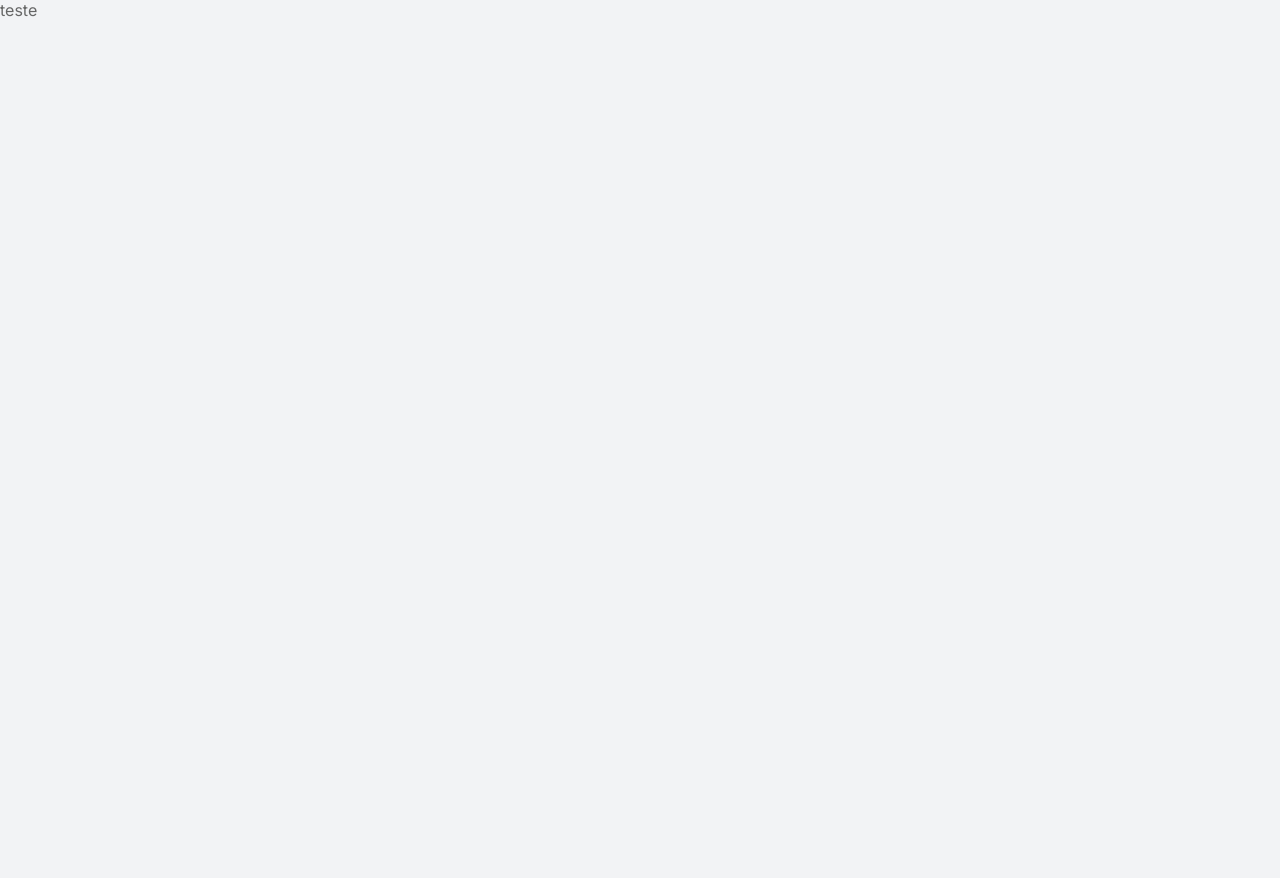
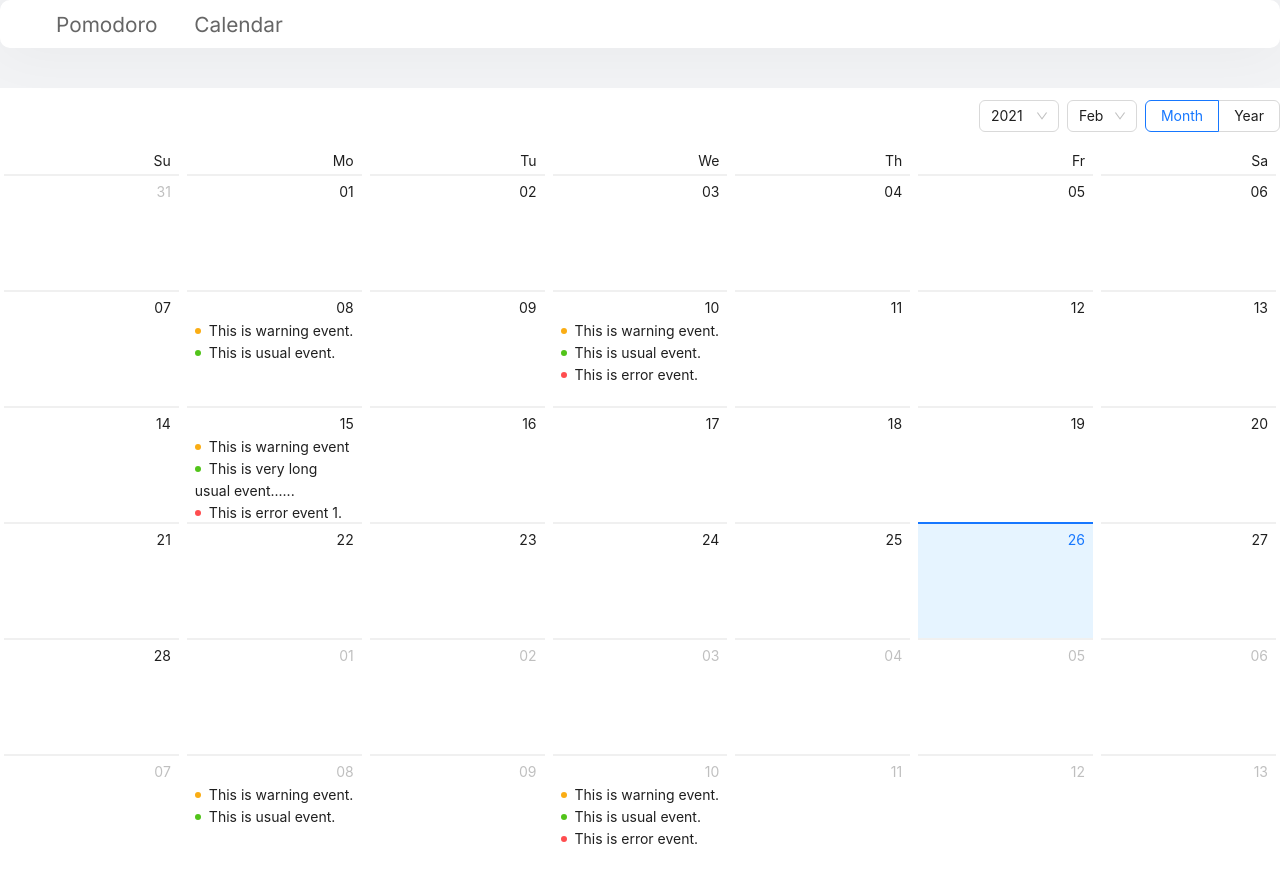
Before and after one commit to israelcarlos01/moveIt, a Next.js app: page /calendar in a window 1280 px wide. Before the commit the page ends 800 px from the top, so only its background shows below. Built offline with nearby package versions, Linux system fonts and the light colour scheme.

Commit message:
feat: add calendar

```diff
--- a/package.json
+++ b/package.json
@@ -10,6 +10,8 @@
     "prestart": "nvm use 16.20.2"
   },
   "dependencies": {
+    "antd": "^5.15.4",
+    "dayjs": "^1.11.10",
     "js-cookie": "^2.2.1",
     "next": "10.0.7",
     "nextjs-routes": "^2.1.0",
--- a/src/components/ExperienceBar.tsx
+++ b/src/components/ExperienceBar.tsx
@@ -10,7 +10,7 @@ export function ExperienceBar() {
 
     return(
         <header className={styles.experienceBar}>
-            <span>0 px</span>
+            <span>0 xp</span>
             <div>
                 <div style={{ width: `${percentToNextLevel}%` }}/>
 
@@ -18,7 +18,7 @@ export function ExperienceBar() {
                     {currentExperience} xp
                 </span>
             </div>
-            <span>{experienceToNextLevel} px</span>
+            <span>{experienceToNextLevel} xp</span>
         </header>
     );
 }
--- a/src/components/Menu.tsx
+++ b/src/components/Menu.tsx
@@ -1,11 +1,23 @@
 import styles from '../styles/components/Menu.module.css';
+import { useRouter } from 'next/router';
 
 export function Menu() {
+    const router = useRouter();
+
+    const handleCalendarClick = () => {
+        router.push('/calendar');
+    };
+
+    const handleHomeClick = () => {
+        router.push('/');
+    };
+
+
     return(
         <div className={styles.menu}>
             <div>
-                <button>Pomodoro</button>
-                <button>Calendar</button>
+                <button onClick={handleHomeClick}>Pomodoro</button>
+                <button onClick={handleCalendarClick}>Calendar</button>
             </div>
         </div>
     );
--- a/src/pages/_app.tsx
+++ b/src/pages/_app.tsx
@@ -1,8 +1,12 @@
+import { Menu } from '../components/Menu';
 import '../styles/global.css';
 
 function MyApp({ Component, pageProps }) {
   return (
-    <Component {...pageProps} />
+    <>
+      <Menu />
+      <Component {...pageProps} />
+    </>
   )
 }
 
--- a/src/pages/calendar.tsx
+++ b/src/pages/calendar.tsx
@@ -1,7 +1,122 @@
+import { useState } from 'react';
+import { Badge, Calendar as CalendarAnt } from 'antd';
+import dayjs from 'dayjs';
+import styles from '../styles/pages/Calendar.module.css';
+
+
+const getListData = (value) => {
+  let listData;
+  switch (value.date()) {
+    case 8:
+      listData = [
+        {
+          type: 'warning',
+          content: 'This is warning event.',
+        },
+        {
+          type: 'success',
+          content: 'This is usual event.',
+        },
+      ];
+      break;
+    case 10:
+      listData = [
+        {
+          type: 'warning',
+          content: 'This is warning event.',
+        },
+        {
+          type: 'success',
+          content: 'This is usual event.',
+        },
+        {
+          type: 'error',
+          content: 'This is error event.',
+        },
+      ];
+      break;
+    case 15:
+      listData = [
+        {
+          type: 'warning',
+          content: 'This is warning event',
+        },
+        {
+          type: 'success',
+          content: 'This is very long usual event......',
+        },
+        {
+          type: 'error',
+          content: 'This is error event 1.',
+        },
+        {
+          type: 'error',
+          content: 'This is error event 2.',
+        },
+        {
+          type: 'error',
+          content: 'This is error event 3.',
+        },
+        {
+          type: 'error',
+          content: 'This is error event 4.',
+        },
+      ];
+      break;
+    default:
+  }
+  return listData || [];
+};
+const getMonthData = (value) => {
+  if (value.month() === 8) {
+    return 1394;
+  }
+};
 export default function Calendar() {
+
+    const [value, setValue] = useState(() => dayjs('2017-01-25'));
+  const [selectedValue, setSelectedValue] = useState(() => dayjs('2017-01-25'));
+
+  const onSelect = (newValue) => {
+    setValue(newValue);
+    setSelectedValue(newValue);
+
+
+    console.log('value', value);
+    console.log('selectedValue', selectedValue);
+  };
+
+  const monthCellRender = (value) => {
+    const num = getMonthData(value);
+    return num ? (
+      <div className="notes-month">
+        <section>{num}</section>
+        <span>Backlog number</span>
+      </div>
+    ) : null;
+  };
+  const dateCellRender = (value) => {
+    const listData = getListData(value);
     return (
-    <div>
-        <p>teste</p>
+      <ul className="events">
+        {listData.map((item) => (
+          <li key={item.content}>
+            <Badge status={item.type} text={item.content} />
+          </li>
+        ))}
+      </ul>
+    );
+  };
+
+  const cellRender = (current, info) => {
+    if (info.type === 'date') return dateCellRender(current);
+    if (info.type === 'month') return monthCellRender(current);
+    return info.originNode;
+  };
+
+  return (
+    <div className={styles.calendarContainer}>
+        <CalendarAnt className={styles.calendar} cellRender={cellRender} onSelect={onSelect} />
     </div>
-    )
-  }
+  );
+};
--- a/src/pages/index.tsx
+++ b/src/pages/index.tsx
@@ -10,7 +10,6 @@ import { ChallengeBox } from '../components/ChallengeBox';
 import  styles  from '../styles/pages/Home.module.css';
 import { CountdownProvider } from '../contexts/CountdownContext';
 import { ChallengesProvider } from '../contexts/ChallengesContext';
-import { Menu } from '../components/Menu';
 
 interface HomeProps {
   level: number;
@@ -25,7 +24,6 @@ export default function Home(props: HomeProps) {
       currentExperience={props.currentExperience}
       challengesCompleted={props.challengesCompleted}
       >
-       <Menu />
       <div className={styles.container}>
         <Head>
           <title>Início | move.it</title>
--- /dev/null
+++ b/src/styles/pages/Calendar.module.css
@@ -0,0 +1,10 @@
+.calendarContainer {
+  display: flex;
+  align-items: center;
+  justify-content: center;
+}
+
+.calendar {
+    margin-top: 5.5rem;
+    height: 100%;
+}
```
Also changed, not shown: 2 other files (tests, documents, lock files or other folders).
